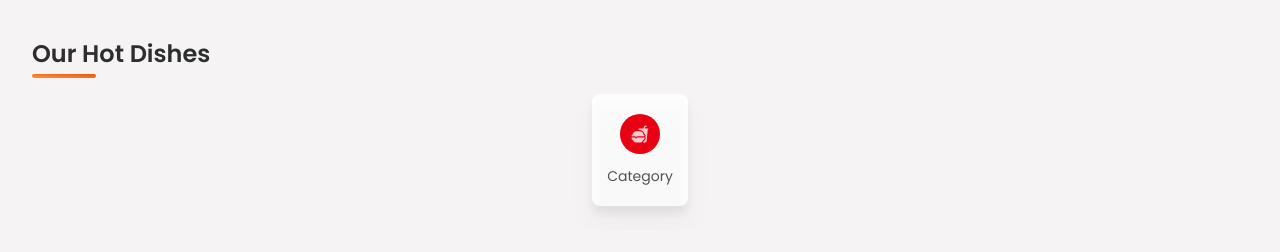
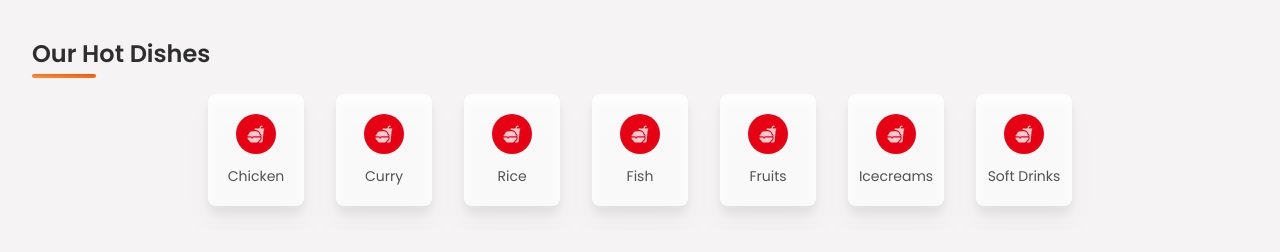
Before and after one commit to codingEzio/project-fooddelivery-app, a React (Create React App) app: page / in a window 1280 px wide. Shown: the part 1098-1350 px from the top of the page. Built offline with nearby package versions, Linux system fonts and the light colour scheme; no server answers; the database is empty.

Commit message:
dev: Loop through existing categories (filter)

```diff
--- a/src/components/MenuContainer.jsx
+++ b/src/components/MenuContainer.jsx
@@ -1,7 +1,11 @@
 import React, { useState } from 'react';
 import { IoFastFood } from 'react-icons/io5';
 
+import { categories } from '../utils/data';
+
 const MenuContainer = () => {
+  const [filter, setFilter] = useState('chicken');
+
   return (
     <section className="w-full my-6" id="menu">
       <div className="flex flex-col w-full items-center justify-center">
@@ -13,15 +17,21 @@ const MenuContainer = () => {
         </p>
 
         <div className="flex w-full lg:justify-center items-center justify-center gap-8 py-6 overflow-x-scroll scrollbar-none">
-          <div className="flex flex-col w-24 min-w-[94px] h-28 bg-card hover:bg-cartNumBg group cursor-pointer rounded-lg drop-shadow-xl gap-3 transition-all ease-in-out duration-150 items-center justify-center">
+          {categories &&
+            categories.map(sole_category => (
+              <div
+                key={sole_category.id}
+                className="flex flex-col w-24 min-w-[94px] h-28 bg-card hover:bg-cartNumBg group cursor-pointer rounded-lg drop-shadow-xl gap-3 transition-all ease-in-out duration-150 items-center justify-center"
+              >
                 <div className="flex w-10 h-10 bg-cartNumBg group-hover:bg-card rounded-full items-center justify-center">
                   <IoFastFood className="text-card text-lg group-hover:text-textColor" />
                 </div>
 
                 <p className="text-sm text-textColor group-hover:text-white">
-              Category
+                  {sole_category.name}
                 </p>
               </div>
+            ))}
         </div>
       </div>
     </section>
```
Lines whose indentation alone changed are shown as unchanged.
